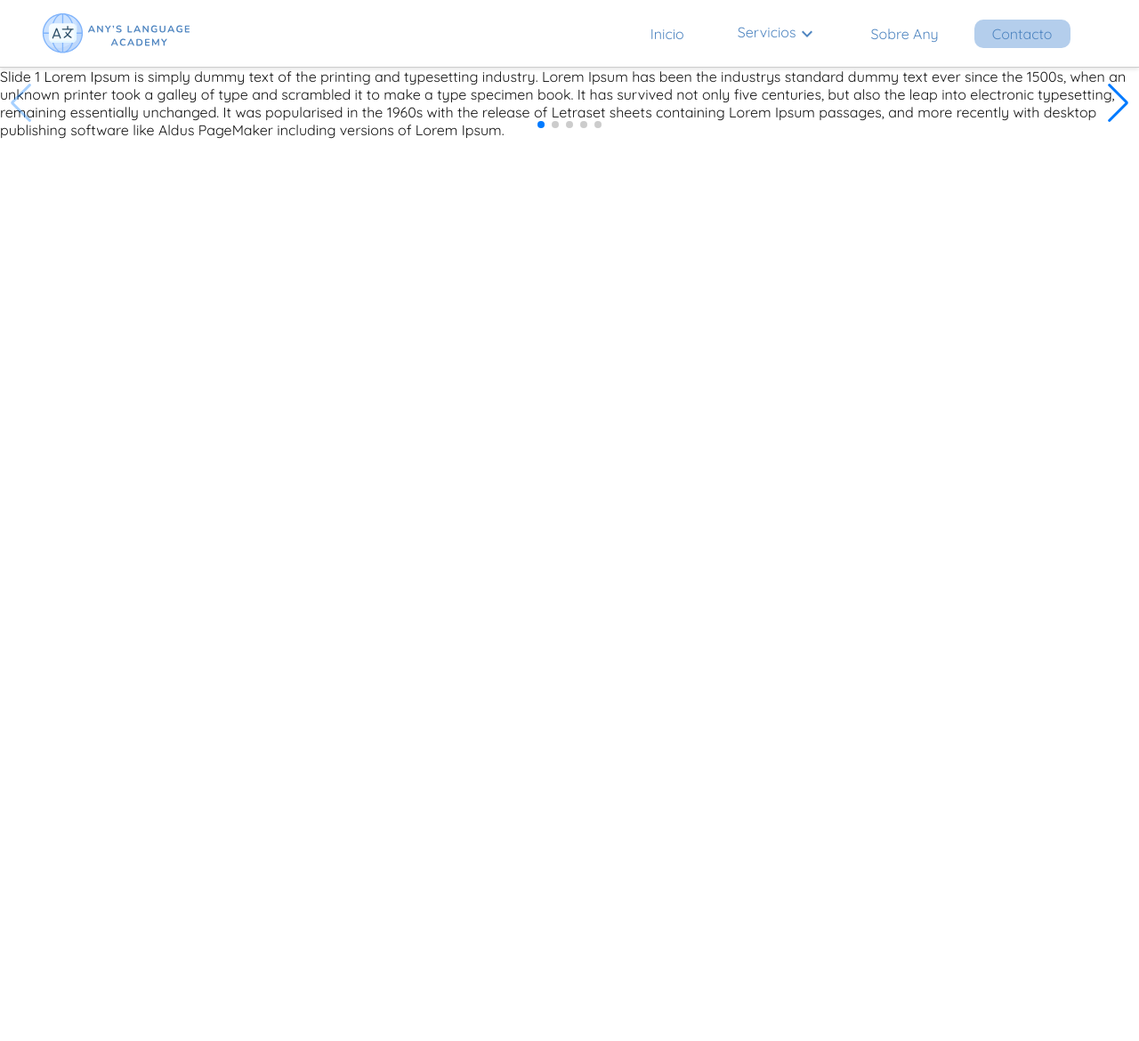
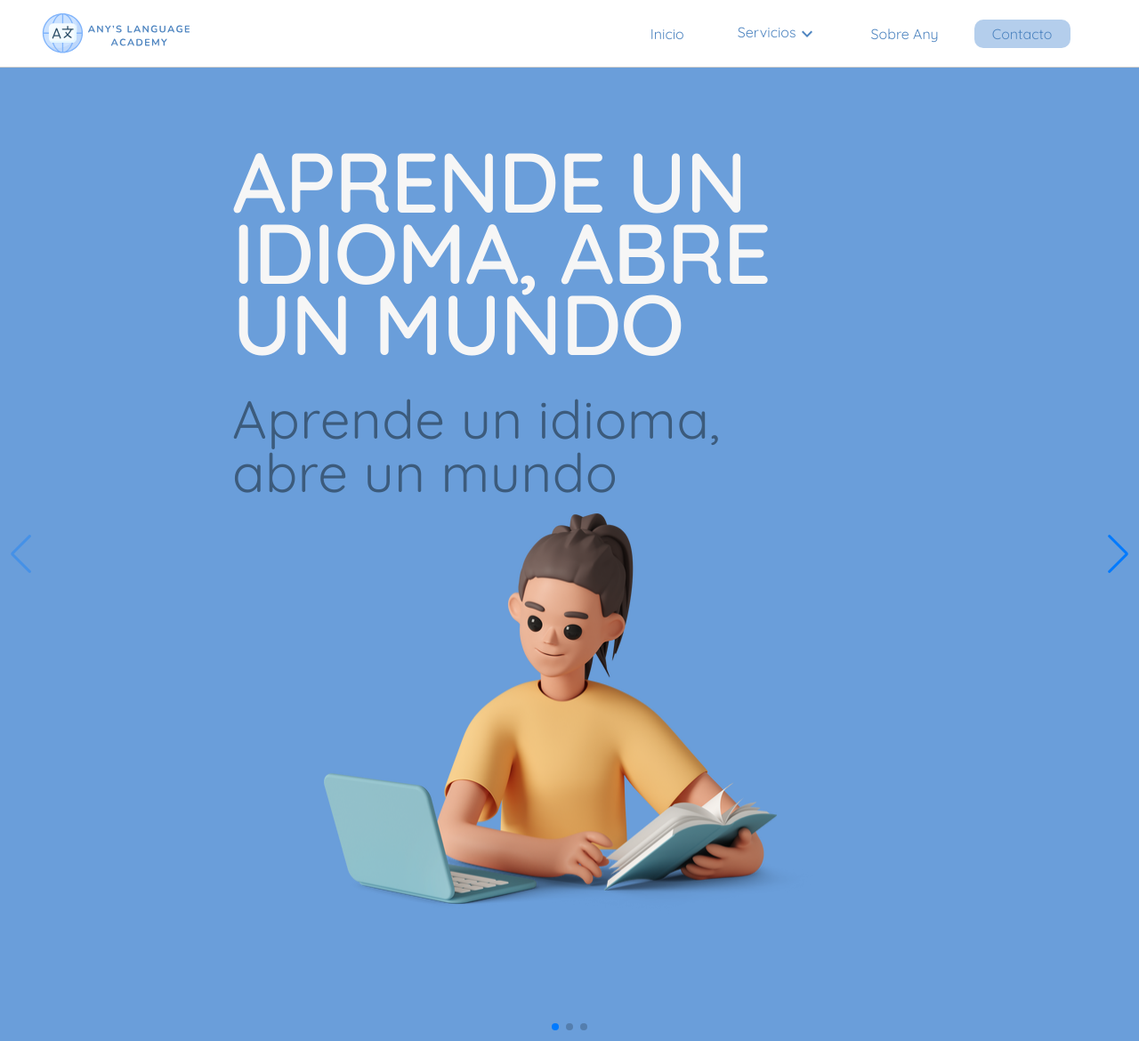
Before and after one commit to eneskrlos/any-academy-project, a Next.js app: page / in a window 1280 px wide. Shown: the whole page at 89% size. Before the commit the page ends 800 px from the top, so only its background shows below. Built offline with nearby package versions, Linux system fonts and the light colour scheme.

Commit message:
Implement content of the component Swiper

```diff
--- a/src/Components/Header/NavMobile.tsx
+++ b/src/Components/Header/NavMobile.tsx
@@ -85,16 +85,7 @@ export default function NavMobile() {
                   </ListItemButton>
                 </ListItem>
                 <ListItem key={'Servicios'}  disablePadding>
-                    {/*<ListItemButton>
-                       <LinkButton
-                        href="#"
-                        variant="inherit"
-                        underline="none"
-                        style={STYLE_LIST(theme)}
-                        text="Servicios"
-                      / >
-                    </ListItemButton> */}
-                      <AcordionMenu />
+                    <AcordionMenu />
                 </ListItem>
                 <ListItem key={'Sobre Any'}  disablePadding>
                     <ListItemButton onClick={toggleDrawer(false)}>
--- /dev/null
+++ b/src/Components/Image/ImageComponent.tsx
@@ -0,0 +1,23 @@
+import Image from 'next/image'
+
+interface PropsImage {
+    src: string,
+    width: number,
+    height: number,
+    alt: string,
+    priority: boolean
+    style: React.CSSProperties
+}
+
+export default function ImageComponet({ src, width, height, alt, priority = false, style }: PropsImage) {
+  return (
+    <Image
+      src={src}
+      width={width}
+      height={height}
+      alt={alt}
+      priority={priority}
+      style={style}
+    />
+  )
+}
--- a/src/Components/Slider/SliderComponent.tsx
+++ b/src/Components/Slider/SliderComponent.tsx
@@ -3,11 +3,18 @@ import React from 'react';
 import { Swiper, SwiperSlide } from 'swiper/react';
 import 'swiper/swiper-bundle.css'; // Import Swiper styles
 import { Navigation, Pagination } from 'swiper/modules';
-import { Grid2 } from '@mui/material';
+import { Grid2, useTheme } from '@mui/material';
+import './styleSlider.css'
+import Title from '../Titles/Title';
+import ImageComponet from '../Image/ImageComponent';
+
+
 
 const SwiperComppnent = () => {
+    const theme = useTheme()
     return (
-        <Grid2 sx={{ width: '100%', height: '100%' }}>
+        <section style={{ width: '100%', height: 'auto' }}>
+            <Grid2 sx={{ width: '100%', height: '100%', background: '#6A9EDA'}}>
                 <Swiper
                     spaceBetween={50}
                     slidesPerView={1}
@@ -16,16 +23,157 @@ const SwiperComppnent = () => {
                     modules={[Navigation, Pagination]}
                     navigation
                     pagination={{ clickable: true }}
+                    style={{ width: '100%', height: '100%' }}
                 >
                     <SwiperSlide>
-                    Slide 1 Lorem Ipsum is simply dummy text of the printing and typesetting industry. Lorem Ipsum has been the industrys standard dummy text ever since the 1500s, when an unknown printer took a galley of type and scrambled it to make a type specimen book. It has survived not only five centuries, but also the leap into electronic typesetting, remaining essentially unchanged. It was popularised in the 1960s with the release of Letraset sheets containing Lorem Ipsum passages, and more recently with desktop publishing software like Aldus PageMaker including versions of Lorem Ipsum.
+                        <Grid2 container spacing={2} sx={{ display:'flex', justifyContent:'center', alignItems:'center', marginTop: '88px', marginBottom: '130px' }}>
+                            <Grid2>
+                                <article>
+                                    <header>
+                                        <Title text='Aprende un idioma, abre un mundo ' variant='h1' style={{
+                                            fontFamily: '"Quicksand", sans-serif',
+                                            fontSize: '95px',
+                                            color: theme.palette.background.paper,
+                                            fontWeight: '600',
+                                            textAlign: 'left',
+                                            lineHeight: '80px',
+                                            width: '758px',
+                                            height: 'auto',
+                                            textTransform: 'uppercase',
+                                            textWrap: 'wrap',
+                                            marginBottom: '37px'
+                                        }} />
+                                    </header>
+                                    <Title text='Aprende un idioma, abre un mundo ' variant='subtitle1' component={'p'} style={{
+                                            fontFamily: '"Quicksand", sans-serif',
+                                            fontSize: '60px',
+                                            color: theme.palette.text.primary,
+                                            fontWeight: '400',
+                                            textAlign: 'left',
+                                            letterSpacing: '0%',
+                                            lineHeight: '60px',
+                                            width: '638px',
+                                            textWrap: 'wrap'
+                                        }} />
+                                </article>
+                            </Grid2>
+                            <Grid2>
+                                <picture>
+                                    <ImageComponet
+                                        src='/resources/images/Girl_studying_with_book_and_laptop.png'
+                                        alt='Girl studying with book and laptop'
+                                        priority
+                                        width={552}
+                                        height={459}
+                                        style={{ }}
+                                    />
+                                </picture>
+                            </Grid2>
+                        </Grid2>
                     </SwiperSlide>
-                <SwiperSlide>Slide 2</SwiperSlide>
-                <SwiperSlide>Slide 3</SwiperSlide>
-                <SwiperSlide>Slide 4</SwiperSlide>
-                <SwiperSlide>Slide 5</SwiperSlide>
+                    <SwiperSlide>
+                        <Grid2 container spacing={2} sx={{ display:'flex', justifyContent:'center', alignItems:'center', marginTop: '88px', marginBottom: '130px' }}>
+                            <Grid2>
+                                <article>
+                                    <header>
+                                        <Title text='Clases Para niños y adultos' variant='h1'
+                                            style={{
+                                                fontFamily: '"Quicksand", sans-serif',
+                                                fontSize: '95px',
+                                                color: theme.palette.background.paper,
+                                                fontWeight: '600',
+                                                textAlign: 'left',
+                                                lineHeight: '80px',
+                                                width: '758px',
+                                                height: 'auto',
+                                                textTransform: 'uppercase',
+                                                textWrap: 'wrap',
+                                                marginBottom: '37px'
+                                            }}
+                                        />
+                                    </header>
+                                    <Title text='Desde juegos educativos hasta preparación para exámenes' variant='subtitle1' component={'p'}
+                                        style={{
+                                            fontFamily: '"Quicksand", sans-serif',
+                                            fontSize: '60px',
+                                            color: theme.palette.text.primary,
+                                            fontWeight: '400',
+                                            textAlign: 'left',
+                                            letterSpacing: '0%',
+                                            lineHeight: '60px',
+                                            width: '719px',
+                                            textWrap: 'wrap'
+                                        }}
+                                    />
+                                </article>
+                            </Grid2>
+                            <Grid2>
+                                <picture>
+                                    <ImageComponet
+                                        src='/resources/images/boy_and_girl_reading_book.png'
+                                        alt='boy and girl reading book'
+                                        priority
+                                        width={276}
+                                        height={456}
+                                        style={{ }}
+                                    />
+                                </picture>
+                            </Grid2>
+                        </Grid2>
+                    </SwiperSlide>
+                    <SwiperSlide>
+                        <Grid2 container spacing={2} sx={{ display:'flex', justifyContent:'center', alignItems:'center', marginTop: '88px', marginBottom: '130px' }}>
+                            <Grid2>
+                                <article>
+                                    <header>
+                                        <Title text='Aprende un idioma, abre un mundo ' variant='h1'
+                                            style={{
+                                                fontFamily: '"Quicksand", sans-serif',
+                                                fontSize: '95px',
+                                                color: theme.palette.background.paper,
+                                                fontWeight: '600',
+                                                textAlign: 'left',
+                                                lineHeight: '80px',
+                                                width: '848px',
+                                                height: 'auto',
+                                                textTransform: 'uppercase',
+                                                textWrap: 'wrap',
+                                                marginBottom: '27px'
+                                            }}
+                                        />
+                                    </header>
+                                    <Title text='Aprende un idioma, abre un mundo ' variant='subtitle1' component={'p'}
+                                        style={{
+                                            fontFamily: '"Quicksand", sans-serif',
+                                            fontSize: '60px',
+                                            color: theme.palette.text.primary,
+                                            fontWeight: '400',
+                                            textAlign: 'left',
+                                            letterSpacing: '0%',
+                                            lineHeight: '60px',
+                                            width: '773px',
+                                            textWrap: 'wrap'
+                                        }}
+                                    />
+                                </article>
+                            </Grid2>
+                            <Grid2>
+                                <picture>
+                                    <ImageComponet
+                                        src='/resources/images/Girl_studying_with_book_and_laptop.png'
+                                        alt='Girl studying with book and laptop'
+                                        priority
+                                        width={552}
+                                        height={459}
+                                        style={{ }}
+                                    />
+                                </picture>
+                            </Grid2>
+                        </Grid2>
+                    </SwiperSlide>
                 </Swiper>
             </Grid2>
+        </section>
     );
   };
 
--- a/src/Components/Slider/styleSlider.css
+++ b/src/Components/Slider/styleSlider.css
@@ -0,0 +1,5 @@
+.swiper {
+    width: 100%;
+    height: 100%;
+    background: '#6A9EDA';
+}
--- a/src/app/globals.css
+++ b/src/app/globals.css
@@ -38,6 +38,8 @@ body {
   margin: 0;
 }
 
+
+
 /* a {
   color: inherit;
   text-decoration: none;
```
Also changed, not shown: public/resources/images/Girl_studying_with_book_and_laptop.png (added), public/resources/images/boy_and_girl_reading_book.png (added). Lines whose indentation alone changed are shown as unchanged.
